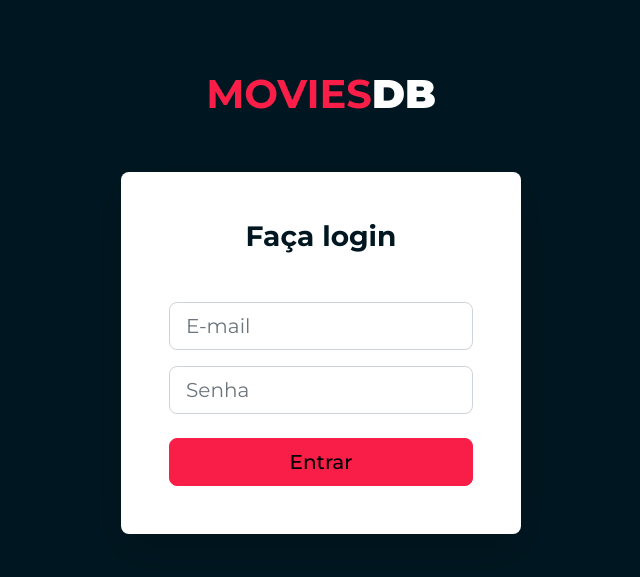
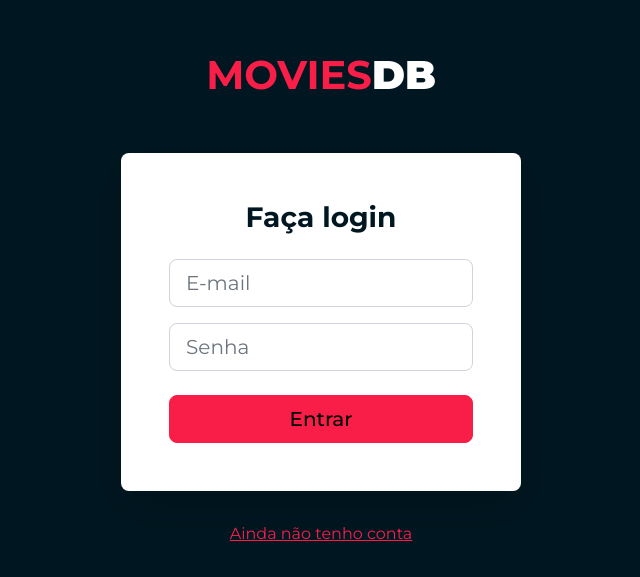
Before and after one commit to luankjs/moviesdb, a Next.js app: page /entrar in a window 1280 px wide. Shown: the part 113-690 px from the top of the page, without its empty margins (319-959 px from the left). Built offline with nearby package versions, Linux system fonts and the light colour scheme.

Commit message:
improvement: login page

```diff
--- a/src/pages/entrar.tsx
+++ b/src/pages/entrar.tsx
@@ -12,14 +12,15 @@ const LoginPage = () => {
 
   return (
     <div className="vw-100 vh-100 d-flex flex-column align-items-center justify-content-center">
-      <div className="py-4 mb-4">
+      <div className="py-4 mb-4 animate__animated animate__fadeInDown">
         <Link className="text-center" href="/">
           <span className="fs-1 text-primary text-uppercase fw-bold">Movies</span>
           <span className="fs-1 text-white text-uppercase fw-bolder">DB</span>
         </Link>
       </div>
-      <div className="py-5 px-4 px-sm-5 bg-white rounded-3 w-90 mw-400px shadow-lg">
-        <h3 className="fs-3 text-dark mb-5 text-center fw-bold">Faça login</h3>
+      <div className="animate__animated animate__fadeInUp w-90 mw-400px">
+        <div className="py-5 px-4 px-sm-5 bg-white rounded-3 shadow-lg">
+          <h3 className="fs-3 text-dark mb-4 text-center fw-bold">Faça login</h3>
           <form onSubmit={handleSubmit(onSubmit)}>
             <div className="mb-3">
               <input type="email" className="form-control form-control-lg" placeholder="E-mail" {...register("email", { required: "Digite seu e-mail para entrar" })} aria-invalid={errors.email ? "true" : "false"} />
@@ -44,6 +45,10 @@ const LoginPage = () => {
             </div>
           </form>
         </div>
+        <div className="mt-4 text-center">
+          <Link href="/crie-sua-conta" className="btn btn-link">Ainda não tenho conta</Link>
+        </div>
+      </div>
     </div>
   )
 }
```
Lines whose indentation alone changed are shown as unchanged.
